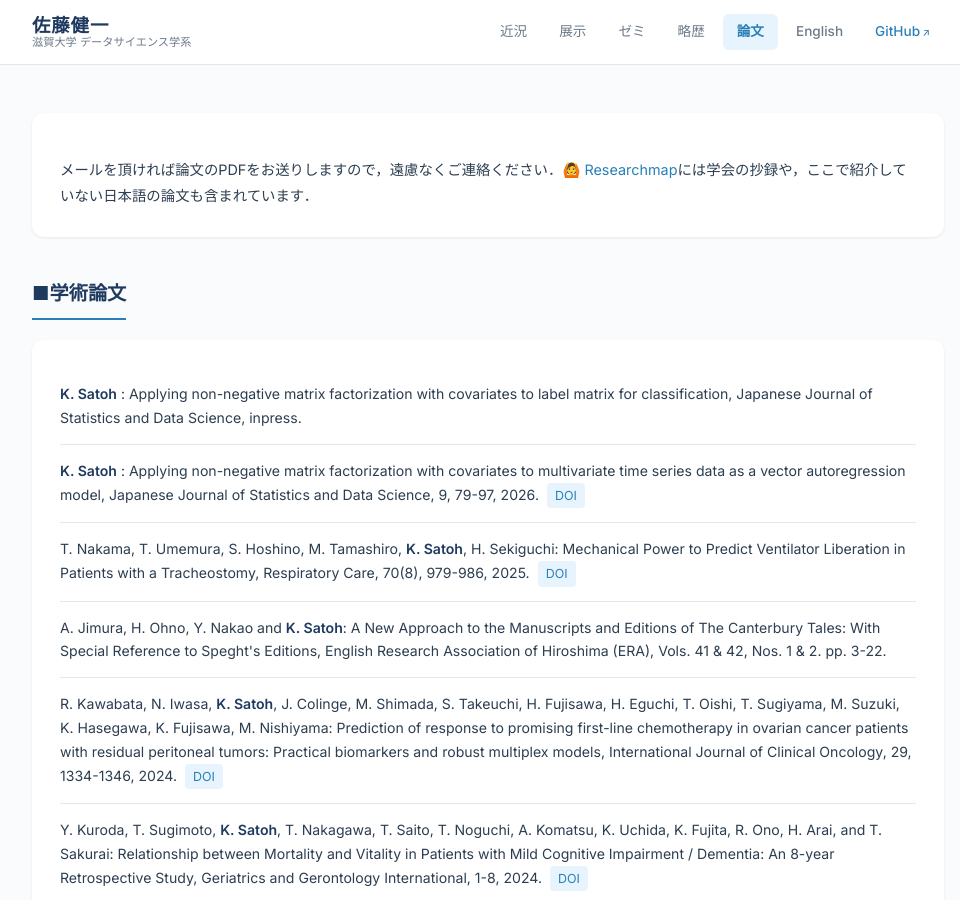
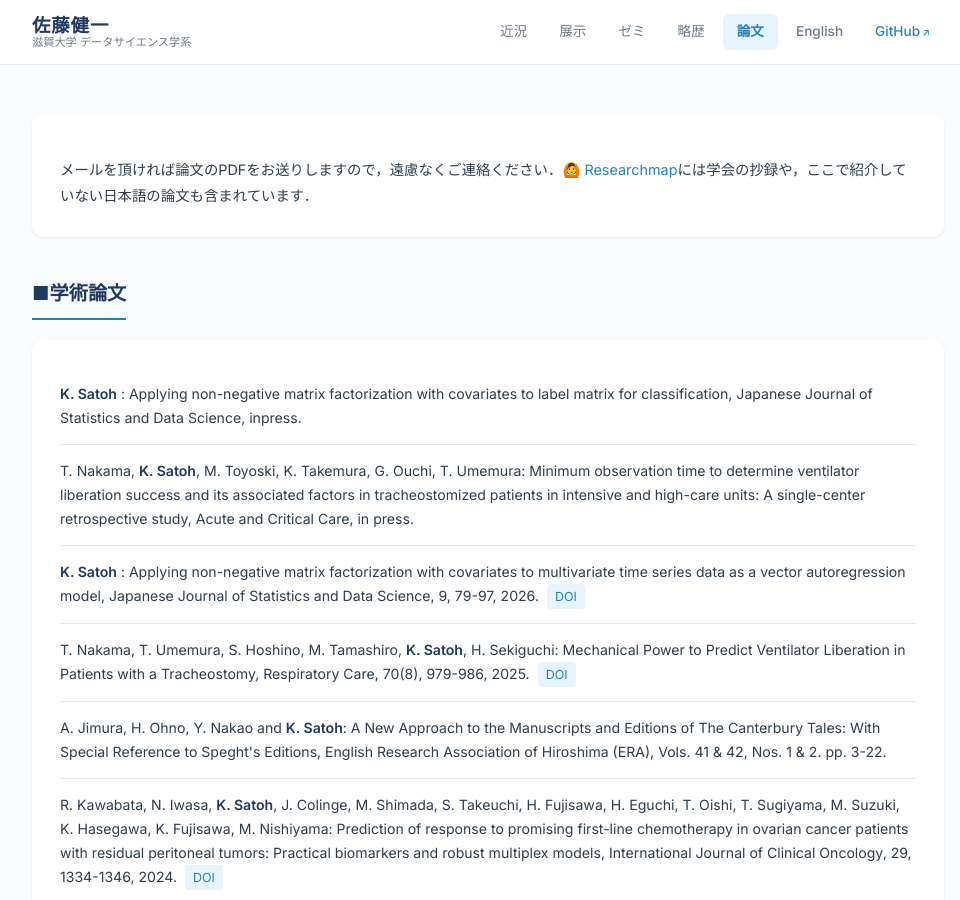
Before and after one commit to ksatohds/ksatohds.github.io, a Jekyll site: the page built from papers.md, in a window 1280 px wide and 900 px high. Shown: the whole window, without its empty margins (152-1112 px from the left). Built offline with Jekyll 4.4.1, drawn with Linux system fonts in a browser that asks for light colours.

Commit message:
20260601 add Nakama et al ACC paper to publications
Co-Authored-By: Claude Opus 4.6 (1M context) <noreply@anthropic.com>

```diff
--- a/papers.md
+++ b/papers.md
@@ -17,6 +17,7 @@ title: 論文
   <div class="card">
     <ol class="pub-list" reversed>
       <li><strong class="author-highlight">K. Satoh</strong> : Applying non-negative matrix factorization with covariates to label matrix for classification, Japanese Journal of Statistics and Data Science, inpress.</li>
+      <li>T. Nakama, <strong class="author-highlight">K. Satoh</strong>, M. Toyoski, K. Takemura, G. Ouchi, T. Umemura: Minimum observation time to determine ventilator liberation success and its associated factors in tracheostomized patients in intensive and high-care units: A single-center retrospective study, Acute and Critical Care, in press.</li>
       <li><strong class="author-highlight">K. Satoh</strong> : Applying non-negative matrix factorization with covariates to multivariate time series data as a vector autoregression model, Japanese Journal of Statistics and Data Science, 9, 79-97, 2026. <a class="pub-link" href="https://doi.org/10.1007/s42081-025-00314-0">DOI</a></li>
       <li>T. Nakama, T. Umemura, S. Hoshino, M. Tamashiro, <strong class="author-highlight">K. Satoh</strong>, H. Sekiguchi: Mechanical Power to Predict Ventilator Liberation in Patients with a Tracheostomy, Respiratory Care, 70(8), 979-986, 2025. <a class="pub-link" href="https://doi.org/10.1089/respcare.12237">DOI</a></li>
       <li>A. Jimura, H. Ohno, Y. Nakao and <strong class="author-highlight">K. Satoh</strong>: A New Approach to the Manuscripts and Editions of The Canterbury Tales: With Special Reference to Speght's Editions, English Research Association of Hiroshima (ERA), Vols. 41 &amp; 42, Nos. 1 &amp; 2. pp. 3-22.</li>
```
Also changed, not shown: english.md (+2 -0 lines).
